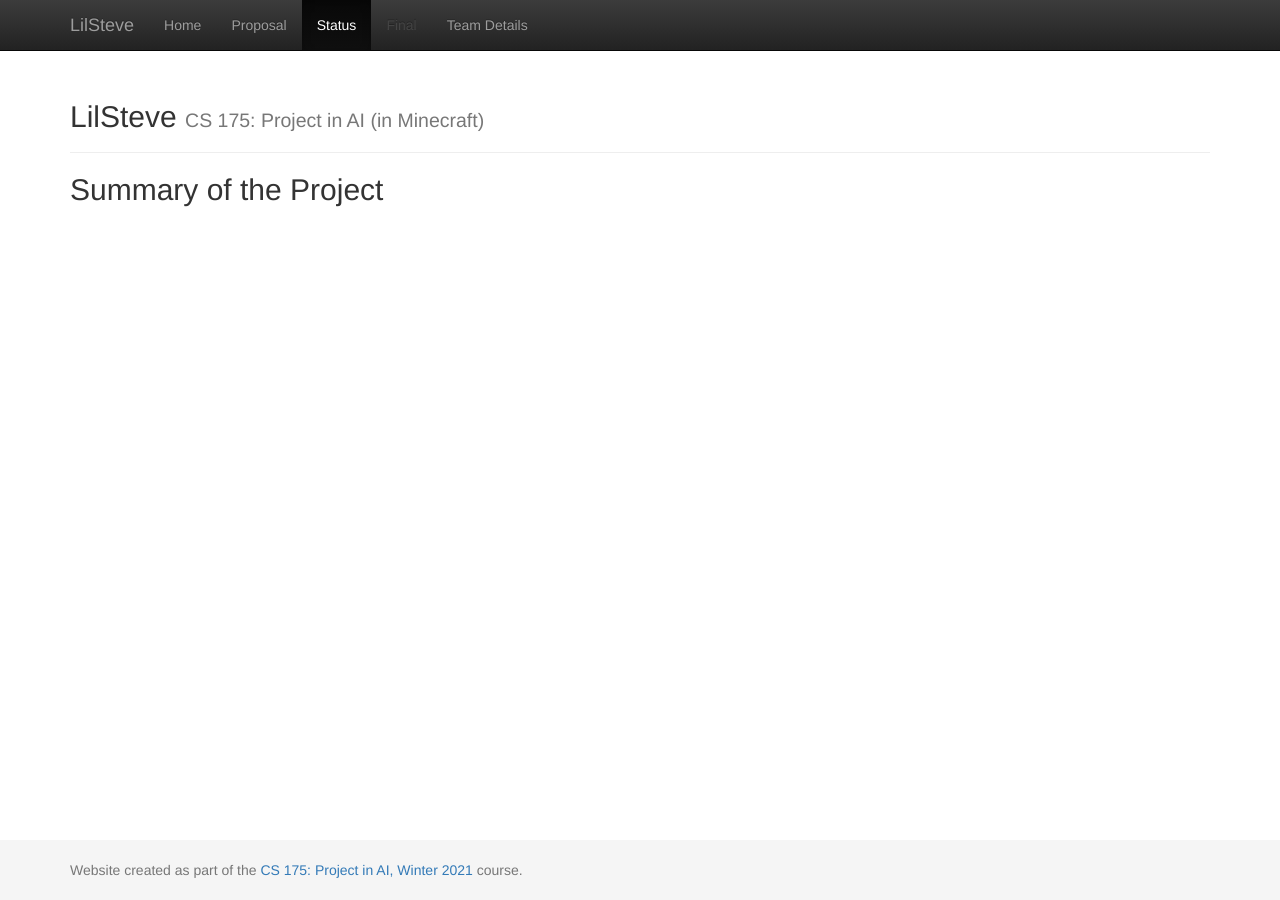
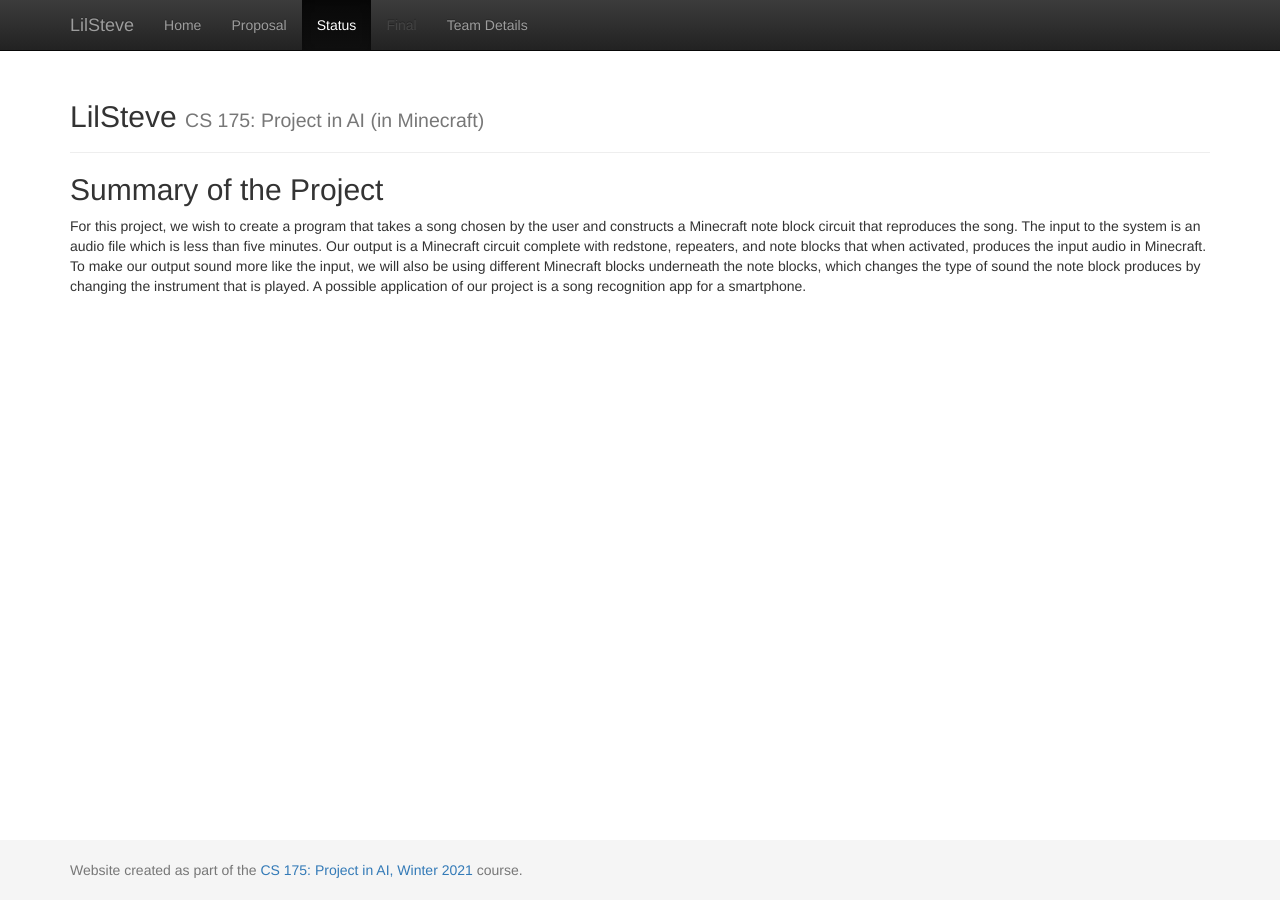
Before and after one commit to rhorikaw/LilSteve, a Jekyll site: the page built from docs/status.md, in a window 1280 px wide. Built offline with Jekyll 4.4.1, drawn with Linux system fonts in a browser that asks for light colours.

Commit message:
Add status summary

```diff
--- a/docs/status.md
+++ b/docs/status.md
@@ -3,3 +3,5 @@ layout: default
 title: Status
 ---
 ## Summary of the Project
+
+For this project, we wish to create a program that takes a song chosen by the user and constructs a Minecraft note block circuit that reproduces the song. The input to the system is an audio file which is less than five minutes. Our output is a Minecraft circuit complete with redstone, repeaters, and note blocks that when activated, produces the input audio in Minecraft. To make our output sound more like the input, we will also be using different Minecraft blocks underneath the note blocks, which changes the type of sound the note block produces by changing the instrument that is played. A possible application of our project is a song recognition app for a smartphone.
```
